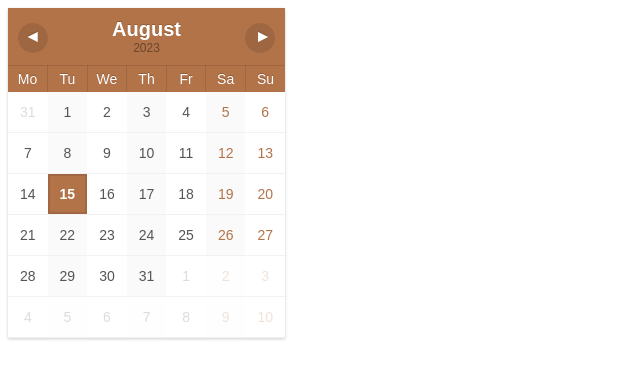
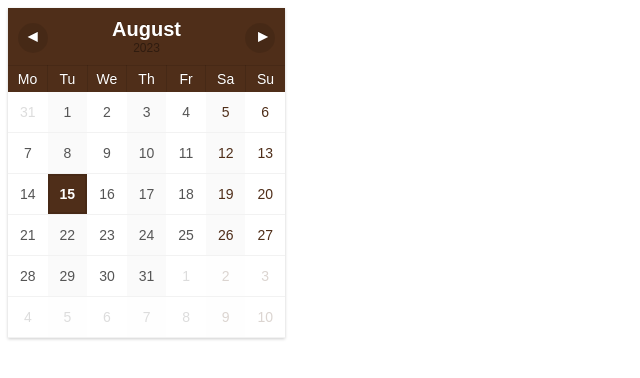
Before and after one commit to frauohm/kalender-notion, a plain HTML site: page index.html in a window 1280 px wide. Shown: the whole page, without its empty margins (0-640 px from the left). Drawn offline with Linux system fonts and the light colour scheme.

Commit message:
Update index.html

```diff
--- a/index.html
+++ b/index.html
@@ -63,7 +63,7 @@ td:last-child, th:last-child {
 th {
     border-top: 1px solid rgba(0,0,0,0.1);
     border-right: 1px solid rgba(0,0,0,0.1);
-    background-color: #B27349;
+    background-color: #4F2E19;
     color: #fff;
     text-shadow: 0px -1px 0px rgba(0,0,0,0.2);
     font-weight: normal;
@@ -95,11 +95,11 @@ td:nth-child(even)>span {
 }
 td:last-child>span,
 td:nth-child(6)>span {
-    color: #B27349;
+    color: #4F2E19;
 }
 td.avui>span {
     font-weight: bold;
-    background-color: #B27349;
+    background-color: #4F2E19;
     color: #fff;
     border: 2px solid rgba(0,0,0,0.1);
 }
@@ -107,7 +107,7 @@ td.fora > span {
     opacity: 0.2;
 }
 td > span:hover {
-    background: #DA9B71;
+    background: #8E6042;
     color: #fff;
 }
 .boto-next, .boto-prev {
```
